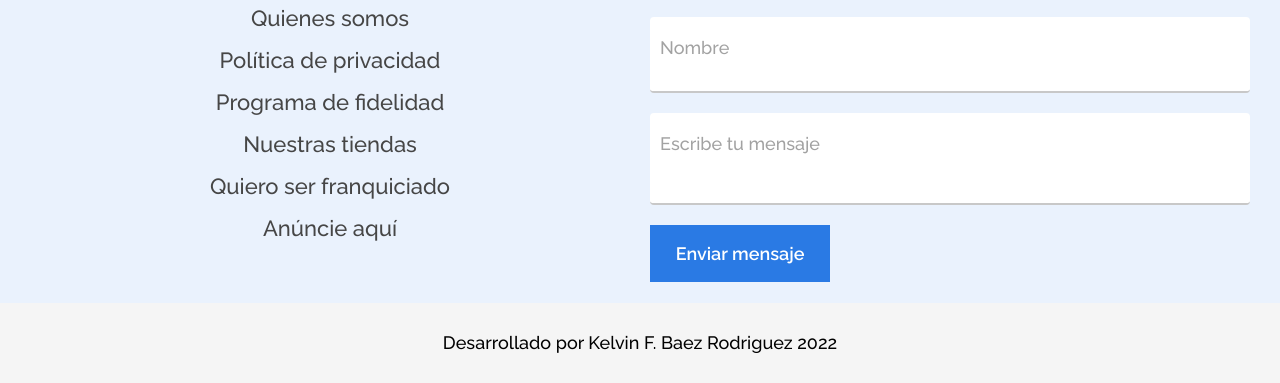
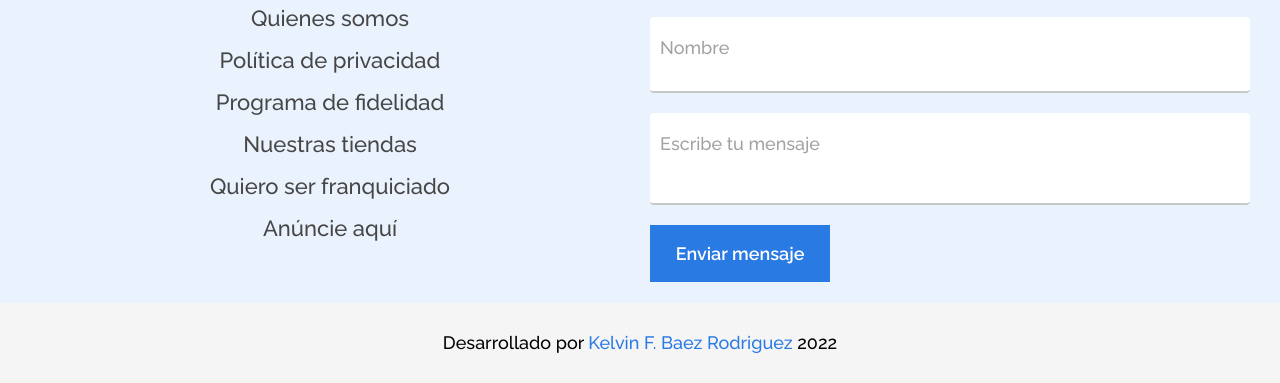
Before and after one commit to KelvinFBR/E-commerce-AluraGreek, a plain HTML site: page add-product.html in a window 1280 px wide. Shown: the part 853-1236 px from the top of the page. Drawn offline with Linux system fonts and the light colour scheme; some packages are replaced by stand-ins of ours; a script that the page names is missing.

Commit message:
[add] link for my portfolio

```diff
--- a/add-product.html
+++ b/add-product.html
@@ -200,7 +200,14 @@
 
     <footer class="footer">
       <p class="footer__owner">
-        Desarrollado por Kelvin F. Baez Rodriguez 2022
+        Desarrollado por
+        <a
+          target="_blank"
+          href="https://kelvin-f-baez-rodriguez-frontend-dev.netlify.app/"
+        >
+          Kelvin F. Baez Rodriguez
+        </a>
+        2022
       </p>
     </footer>
 
--- a/src/css/home-style/footer.css
+++ b/src/css/home-style/footer.css
@@ -27,3 +27,12 @@
   text-align: center;
   font-size: var(--font-size-normal);
 }
+
+.footer__owner a {
+  color: var(--firts-color);
+  transition: color 0.15s ease-in;
+}
+
+.footer__owner a:hover {
+  color: var(--first-color-text);
+}
```
Also changed, not shown: administration-product.html (+8 -1 lines), index.html (+8 -1 lines), login.html (+8 -1 lines), see-more-page.html (+8 -1 lines).
